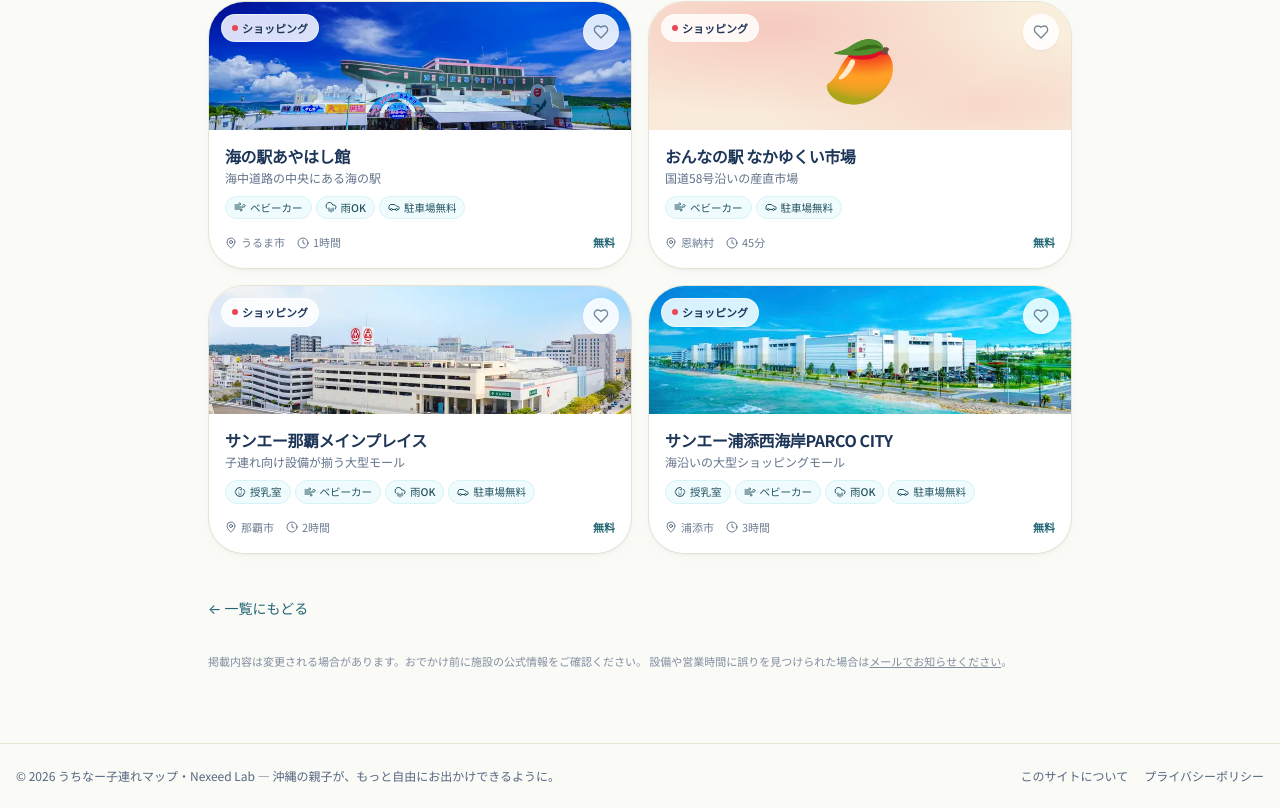
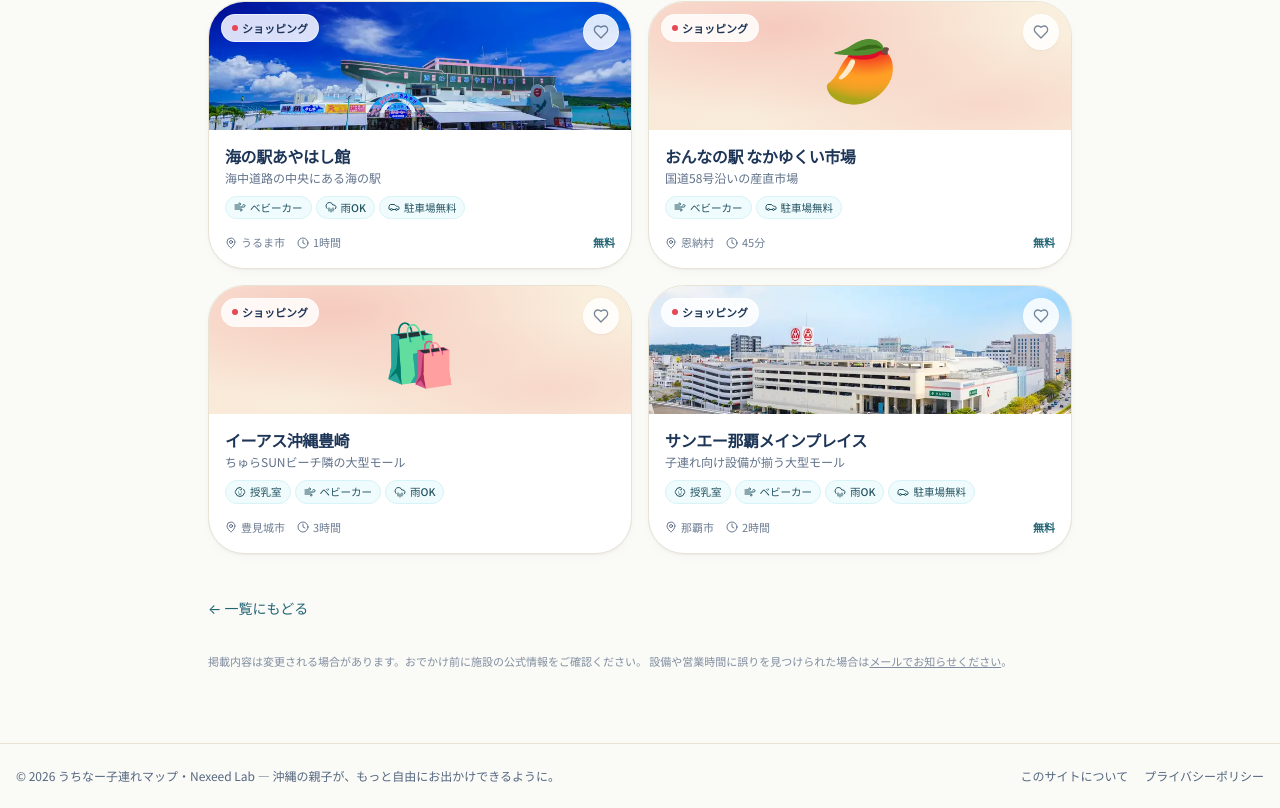
Before and after one commit to oshima0627/uchina-map, a Next.js app: page /spots/chatan-american-village in a window 1280 px wide. Shown: the part 3203-4011 px from the top of the page. Built offline with nearby package versions, Linux system fonts and the light colour scheme.

Commit message:
feat: add 3 spots (イーアス沖縄豊崎 / 沖縄県総合運動公園 / 読谷村立図書館ゆんラボ・未来館)

```diff
--- a/src/data/dataUpdatedAt.ts
+++ b/src/data/dataUpdatedAt.ts
@@ -73,6 +73,10 @@
   "yomitan-zanpa-park": "2026-10-28",
   // 2026-10-28: 公式情報と食い違うフラグの断定表記を description から外した（seoOverrides.ts の SEO_FLAG_DISPUTES）
   //   tomi-senagajima / tomi-toyosaki-beach / naha-wakasa-park / itoman-himeyuri / ginowan-maririn（naha-shintoshin-park・naha-yogi-park は上で記載済み）
+  // 2026-10-28: 新規スポット3件を追加（spots.ts）。追加日 = 更新日
+  "tomi-iias-okinawa-toyosaki": "2026-10-28",
+  "okinawa-kenso-sogo-undo-park": "2026-10-28",
+  "yomitan-library-yunlabo-miraikan": "2026-10-28",
   // 2026-10-28: 「あわせてチェック」PR セクションを追加（title は変更なし）
   "naha-main-place": "2026-10-28",
 };
--- a/src/data/seoOverrides.ts
+++ b/src/data/seoOverrides.ts
@@ -113,4 +113,8 @@
   "naha-wakasa-park": { parking: "paid" },
   // ginowan-maririn: 授乳室は県バリアフリーマップ（2018-06）で「無」
   "ginowan-maririn": { nursing: "omit" },
+  // 以下は食い違いではなく「料金が公式ページに未記載（不明）」のスポット。flag は保守的に parkingFree: false だが、
+  // 「有料」とは断定できないので駐車場の表記を出さない（2026-10-28 追加）
+  "tomi-iias-okinawa-toyosaki": { parking: "omit" },
+  "okinawa-kenso-sogo-undo-park": { parking: "omit" },
 };
--- a/src/data/spots.ts
+++ b/src/data/spots.ts
@@ -3760,4 +3760,149 @@
       checkedOn: "2026年9月",
     },
   },
+
+  // ===== 追加（運営者・自治体の公式ページで確認 / 2026-10-28） =====
+  {
+    id: "tomi-iias-okinawa-toyosaki",
+    name: "イーアス沖縄豊崎",
+    nameKana: "いーあすおきなわとよさき",
+    category: "shopping",
+    description:
+      "ちゅらSUNビーチに隣接する大型ショッピングモール。1階と3階に授乳室が計5部屋あり、3階にはおむつ替え台と授乳用給湯器のあるキッズスペース、2階・3階にはこどもトイレがある。ベビーカーの貸出（100円リターン式）もあり、DMMかりゆし水族館も同じ施設内にある。",
+    shortDescription: "ちゅらSUNビーチ隣の大型モール",
+    highlights: ["授乳室5部屋", "3階キッズスペース", "ベビーカー貸出"],
+    address: "沖縄県豊見城市豊崎3番35",
+    city: "tomigusuku",
+    // 座標: 国土地理院 住所検索（豊崎3番地）= 26.1573, 127.6512 と OSM Nominatim「イーアス沖縄豊崎」= 26.1571, 127.6517 が一致
+    lat: 26.1571,
+    lng: 127.6517,
+    phone: "098-840-6900",
+    websiteUrl: "https://toyosaki.iias.jp/",
+    businessHours: "10:00-21:00（店舗により異なる）",
+    closedDays: [],
+    durationMin: 180,
+    ageTags: ["0", "1-3", "4-6"],
+    features: f({
+      hasNursingRoom: true,
+      hasDiaperTable: true,
+      hasMultipurposeToilet: true,
+      // 公式: 各階の多目的トイレにおむつ交換台。階層・授乳室・キッズスペースの記載から屋内施設と判断
+      isIndoor: true,
+      isOutdoor: false,
+      rainOk: true,
+      strollerFriendly: true,
+      strollerRental: true,
+      hasKidsSpace: true,
+      hasParking: true,
+      // 駐車料金は公式ページに記載なし（不明）。保守的に false（parkingNote に「確認できていません」と明記）
+      parkingFree: false,
+      parkingSpacious: true,
+      noiseTolerant: false,
+    }),
+    imageEmoji: "🛍️",
+    parkingNote: {
+      text: "駐車台数は約3,000台で、優先駐車区画が34台分あります。料金は公式ページに記載がなく、確認できていません。",
+      source: { name: "イーアス沖縄豊崎 アクセス", url: "https://toyosaki.iias.jp/access/" },
+      checkedOn: "2026年10月",
+    },
+    nursingNote: {
+      text: "授乳室は1階（ストリートフード横・2部屋）と3階（キッズスペース奥・3部屋）にあり、授乳用給湯器・流し台・おむつ交換台を備えています。3階のキッズスペースにもおむつ替え台と授乳用給湯器があります。ベビーカーは生後4か月〜24か月（体重14kgくらいまで）の子が対象で、100円リターン式で借りられます。",
+      source: { name: "イーアス沖縄豊崎 お子様連れのお客様に嬉しいサービス", url: "https://toyosaki.iias.jp/service/nursing_room/" },
+      checkedOn: "2026年10月",
+    },
+  },
+  {
+    id: "okinawa-kenso-sogo-undo-park",
+    name: "沖縄県総合運動公園",
+    nameKana: "おきなわけんそうごううんどうこうえん",
+    category: "park",
+    description:
+      "沖縄市の総合運動公園。公園マップに「ちびっこ広場」と大型遊具があり、無料のキッズルーム（授乳室・おむつ交換台・ベビーベッド・ウォーターサーバー、おもちゃ・塗り絵・絵本）も使える。キッズルームの受付は郷土館事務所で、スタッフは常駐していない。",
+    shortDescription: "無料のキッズルームと大型遊具がある公園",
+    highlights: ["無料キッズルーム", "授乳室", "大型遊具"],
+    address: "沖縄県沖縄市比屋根5-3-1",
+    city: "okinawa",
+    // 座標: 国土地理院 住所検索（比屋根五丁目3番）= 26.3095, 127.8209。OSM「沖縄県総合運動公園」= 26.3079, 127.8240 とも約300m内で一致（公園の敷地が広いため）
+    lat: 26.3095,
+    lng: 127.8209,
+    phone: "098-932-5114",
+    websiteUrl: "https://okinawa-kenso.com/",
+    businessHours: "キッズルーム: 月・水〜金 9:00-17:00／土日祝 10:00-17:00",
+    closedDays: ["火曜（キッズルーム。祝日・代休の場合は翌平日）", "12/28〜1/4（キッズルームは1/5〜12/27のみ）"],
+    durationMin: 120,
+    ageTags: ["0", "1-3", "4-6"],
+    features: f({
+      hasNursingRoom: true,
+      hasDiaperTable: true,
+      strollerFriendly: false,
+      isIndoor: true,
+      isOutdoor: true,
+      rainOk: false,
+      hasKidsSpace: true,
+      hasPlayground: true,
+      hasParking: true,
+      // 駐車料金は公式ページに記載なし（不明）。保守的に false（parkingNote に「確認できていません」と明記）
+      parkingFree: false,
+      parkingSpacious: true,
+      noiseTolerant: false,
+    }),
+    imageEmoji: "🛝",
+    parkingNote: {
+      text: "園内の駐車場は11か所で、普通車は合計1,138台、大型車は合計23台です。料金は公式ページに記載がなく、確認できていません。",
+      source: { name: "沖縄県総合運動公園 公園マップ・駐車場", url: "https://okinawa-kenso.com/?page_id=10" },
+      checkedOn: "2026年10月",
+    },
+    nursingNote: {
+      text: "キッズルーム（無料）に授乳室・おむつ交換台・ベビーベッド・ウォーターサーバーがあります。受付は郷土館事務所で、スタッフは常駐しておらず、室内は飲食禁止です。開放時間は月・水〜金が9:00-17:00、土日祝が10:00-17:00で、火曜（祝日・代休の場合は翌平日）と12/28〜1/4は利用できません。",
+      source: { name: "沖縄県総合運動公園 キッズルーム", url: "https://okinawa-kenso.com/?page_id=66803" },
+      checkedOn: "2026年10月",
+    },
+  },
+  {
+    id: "yomitan-library-yunlabo-miraikan",
+    name: "読谷村立図書館（ゆんラボ・未来館）",
+    nameKana: "よみたんそんりつとしょかん",
+    category: "learning",
+    description:
+      "児童書コーナー（こどもとしょかん）、工作スペース、イベントスペースがある村立図書館。こどもトイレと授乳室があり、館内にはスターバックスコーヒーも入る。開館は10:00-22:00で、休館日は慰霊の日（6月23日）など。",
+    shortDescription: "こどもとしょかんと授乳室のある図書館",
+    highlights: ["こどもとしょかん", "授乳室", "工作スペース"],
+    address: "沖縄県読谷村字座喜味2901番地1",
+    city: "yomitan",
+    // 座標: 国土地理院 住所検索（座喜味2901番地）= 26.3960, 127.7448。OSM「読谷村役場」（同番地）= 26.3962, 127.7446 と一致
+    lat: 26.396,
+    lng: 127.7448,
+    phone: "098-958-3113",
+    websiteUrl: "https://yomitan-lib.jp/",
+    businessHours: "10:00-22:00",
+    closedDays: ["6/23（慰霊の日）", "館長が特に必要と認めた日"],
+    durationMin: 90,
+    ageTags: ["0", "1-3", "4-6", "school"],
+    features: f({
+      hasNursingRoom: true,
+      // おむつ替え台・ベビーカーの扱いは公式ページに記載なし（不明）。保守的に false
+      hasDiaperTable: false,
+      strollerFriendly: false,
+      // 学習室・工作スペースなど館内の施設のみの図書館のため屋内と判断
+      isIndoor: true,
+      isOutdoor: false,
+      rainOk: true,
+      hasKidsSpace: true,
+      // 駐車場は公式ページに記載なし（不明）。保守的に false（parkingNote に「確認できていません」と明記）
+      hasParking: false,
+      parkingFree: false,
+      noiseTolerant: false,
+    }),
+    imageEmoji: "📚",
+    parkingNote: {
+      text: "駐車場については公式ページに記載がなく、確認できていません。",
+      source: { name: "読谷村立図書館（読谷村公式）", url: "https://www.vill.yomitan.okinawa.jp/soshiki/library/gyomu/shisetsu/1417.html" },
+      checkedOn: "2026年10月",
+    },
+    nursingNote: {
+      text: "施設内にこどもトイレと授乳室があります。おむつ替え台の有無は公式ページに記載がなく、確認できていません。",
+      source: { name: "読谷村立図書館（読谷村公式）", url: "https://www.vill.yomitan.okinawa.jp/soshiki/library/gyomu/shisetsu/1417.html" },
+      checkedOn: "2026年10月",
+    },
+  },
 ];
```
Also changed, not shown: 1 other file (tests, documents, lock files or other folders).
